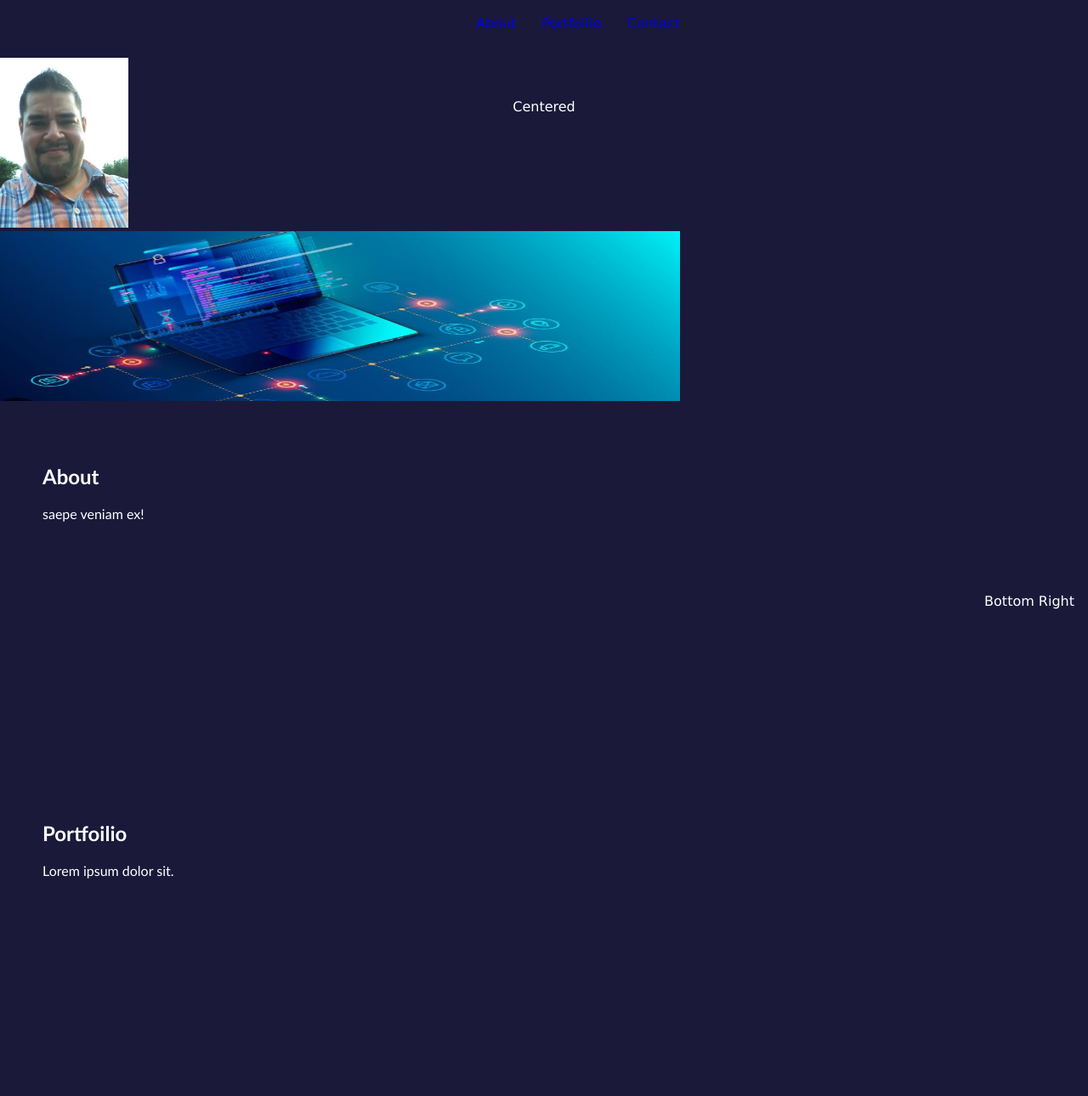
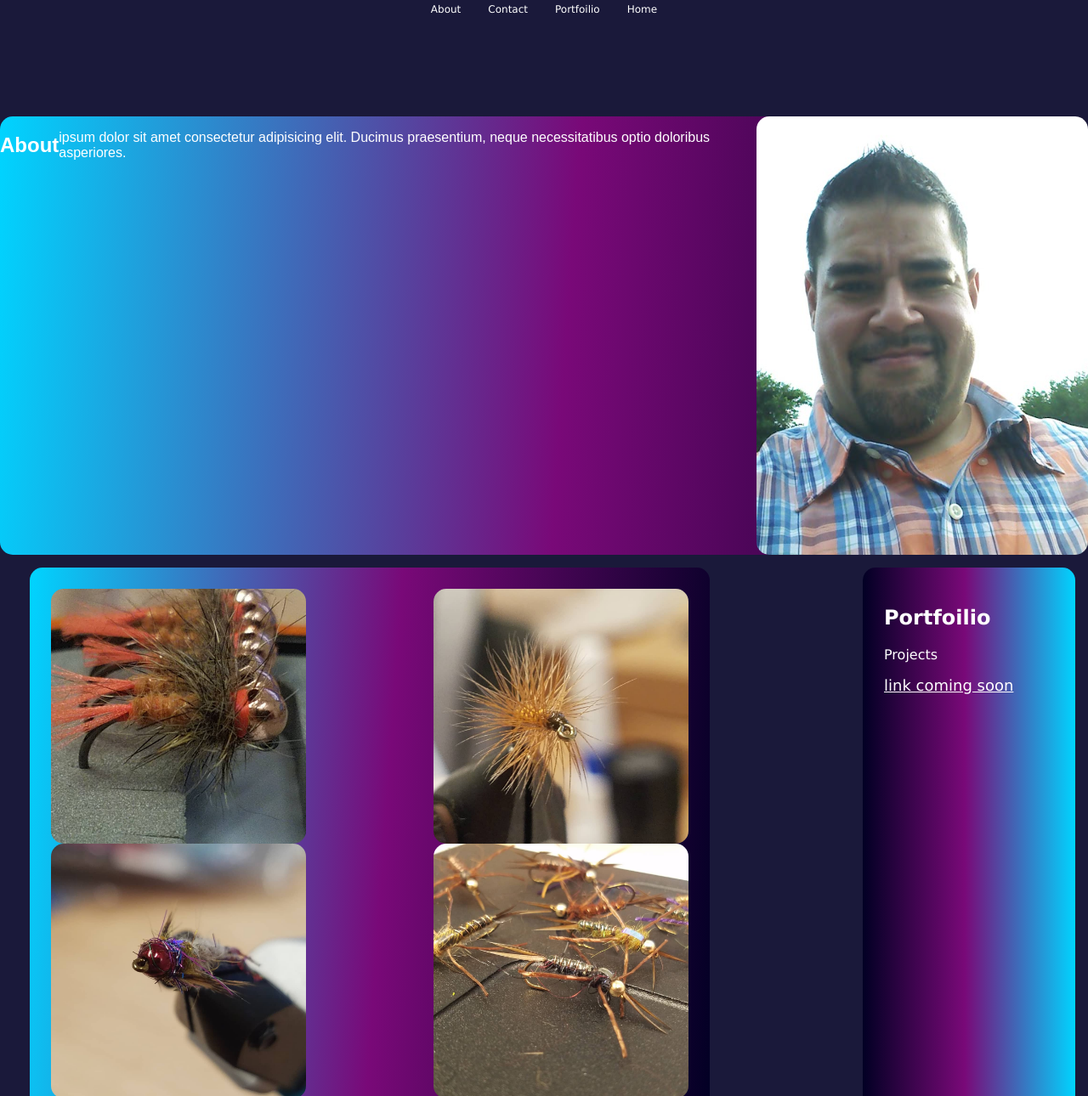
Before and after one commit to Fitbert/coder-portfoilio-page, a plain HTML site: page index.html in a window 1280 px wide. Shown: the part 75-1365 px from the top of the page at 85% size. Drawn offline with Linux system fonts and the light colour scheme.

Commit message:
Step update to the HTML page and Style sheet for effects.

```diff
--- a/Assets/css/style.css
+++ b/Assets/css/style.css
@@ -1,16 +1,10 @@
+*, *:before, *:after {
+    box-sizing: inherit;
+  }
 head {
     background-color: chartreuse;
 
 }
-header h1{
-    display: flex;
-    width: auto;
-    height: 50px;
-    /* background-color: beige; */
-    color: rgb(20, 236, 142)
-
-}
-
 body {
     display: inline-block;
     min-width: auto;
@@ -22,19 +16,82 @@ body {
     flex-wrap: nowrap;
     flex-direction: column;
 }
+header {
+    padding: 5px;
+    margin: 5px;
+    display: flex;
+    justify-content: center;
+}
+img{
+    border-radius: 15px;
+}
 
+/* h2{ */
+    display:inline-block;
+}
+/* header h1{
+    display: inline-block;
+    width: auto;
+    height: 50px;
+    color: rgb(20, 236, 142)
+} */
+
+/* .content{
+    padding-left: 15px;
+    display: grid;
+    grid-template-columns: 5fr ;
+} */
 
 nav{
     height: 50px;
     width: auto;
     padding: 0;
     /* background-color: beige; */
-    background-color: rgb(26, 25, 58);
+    /* background-color: rgb(26, 25, 58); */
     text-align: end;
+    color: white;
+    font-size: medium;
+    font-weight: 900;
+    text-decoration: none;
+/* ]   display: inline-block; */
 
 }
+/* transiston from Coder Coder Youtube */
+nav a{
+    transition: 300ms ease-in-out;
+}
 
-ul{
+nav a:hover{
+    color: rgb(20, 236, 142)}
+
+
+    ul {
+        list-style-type: none;
+        margin: 0;
+        padding: 0;
+        overflow: hidden;
+        /* background-color: #333; */
+      }
+
+      li {
+        float: right;
+      }
+
+      li a {
+        display: block;
+        color: white;
+        text-align: center;
+        padding: 14px 16px;
+        text-decoration: none;
+        font-size: 12px;
+      }
+
+      /* Change the link color to #111 (black) on hover */
+      li a:hover {
+        /* background-color: #111; */
+      }
+
+ /* ul{
     list-style-type: none;
 
 }
@@ -43,11 +100,12 @@ ul li{
     display: inline-block;
     margin-left: 25px;
 
-}
+/* */
 
-a{
+.header_home{
+    font-size: 30px;
     text-decoration: none;
-    flex: -1;
+    color: white;
 }
 main{
     width: 100%;
@@ -55,69 +113,139 @@ main{
     /* background-color: beige; */
 
 }
-
 .main-content {
     margin-bottom: 20px;
     padding: 50px;
     height: 300px;
     font-family: 'Gill Sans', 'Gill Sans MT', Calibri, 'Trebuchet MS', sans-serif;
-    background-color: rgb(26, 25, 58);
+    background: linear-gradient(274deg, rgba(2,0,36,1) 0%, rgba(121,9,120,1) 48%, rgba(0,212,255,1) 100%);
+border-radius: 15px;/* background-color: #0072bb; */
     color: #ffffff;
 }
 
-main img{
-    max-width: auto;
+.main-content img {
     max-height: 200px;
+}
+
+.main-content h2 {
+    margin-bottom: 20px;
+    font-size: 36px;
+}
+
+/* .main-content {
+    /* margin-bottom: 20px; */
+    /* padding: 50px; */
+    /* height: 300px; */
+    /* font-family: 'Gill Sans', 'Gill Sans MT', Calibri, 'Trebuchet MS', sans-serif;
+    background-color: rgb(26, 25, 58);
+    color: #ffffff; */
+} */
+
+/* aside h2{ */
+    text-align: center;
+    margin-bottom: 100px;
+    font-size: 50px;
 
 }
 
-.main headshot{
-    max-width: 100px;
-    max-height: 10px;
+main img{
+    padding: 15px;
+    max-width: 300px;
+    max-height: 200px;
+    border-radius: 15px;
+
+}
+/* #hero {
+    width: 50%;
+    height: 100vh;
+    background: url(/Assets/image/aths.png) top center;
+    background-size: cover;
+} */
+/* .hero-headshot{ */
+    /* max-width: 100px;
+    max-height: 100px;
     padding: 15px;
     border: 15px white;
     border-radius: 15px;
+} */
+/* .overlay-text {
+  position: relative;
+  top: 50%;
+  left: 50%;
+  transform: translate(-50%, -50%);
+  text-align: center;
+} */
+
+main {
+    margin-top: 100px;
+    padding: 0;
+    /* background-color: darkblue; */
+    /* background-image: url('../image/about.jpg'); Replace 'your-image.jpg' with the path to your image */
+    background-size: cover;
+    background-position: center;
+    font-family: 'Arial', sans-serif; /* You can change the font family */
+    color: white; Text color on top of the image
   }
-<style>
-p {
-  background-image: url('img_girl.jpg');
+.about-section{
+    display: flex;
+    background: linear-gradient(274deg, rgba(2,0,36,1) 0%, rgba(121,9,120,1) 48%, rgba(0,212,255,1) 100%);
+    border-radius: 15px;
+    @media (max-width: 600px){
+        flex-direction: column;)
     }
-</style>
 
-/* Container holding the image and the text */
-.container {
-    position: relative;
-    text-align: center;
+}
+
+.portfoilio p{
+        text-align: left;
+    }
+
+.grid-parent{
+    padding: 15px;
+    display: grid;
+    grid-template-columns: 2fr 1fr;
+    gap: 20px;
+    justify-items: right;
+
+}
+ /* @media-content(min-width:300px){
+        grid-template-columns: 1fr 30px;
+    }  */
+
+.img-parent{
+    padding: 25px;
+    display:grid;
+    grid-template-columns: 3fr 2fr;
+    background: rgb(2,0,36);
+background: linear-gradient(274deg, rgba(2,0,36,1) 0%, rgba(121,9,120,1) 48%, rgba(0,212,255,1) 100%);
+border-radius: 15px;
+}
+.portfoilio-content {
+    width: 200px;
+    padding: 25px;
+    background: rgb(2,0,36);
+    background: linear-gradient(90deg, rgba(2,0,36,1) 0%, rgba(121,9,120,1) 48%, rgba(0,212,255,1) 100%);
+    border-radius: 15px;
+}
+a{
+    font-size: large;
         color: white;
     }
 
 
-  /* Top left text */
-  .top-left {
-    position: absolute;
-    top: 8px;
-    left: 16px;
+    article div img{
+    height: 300px;
+    width: auto;
 }
 
-  /* Top right text */
-  .top-right {
-    position: absolute;
-    top: 8px;
-    right: 16px;
+    @media (max-width: 600px) {
+    grid-auto-flow: row;
+
   }
+section img{
+    position: right;
 
-  /* Bottom right text */
-  .bottom-right {
-    position: absolute;
-    bottom: 8px;
-    right: 16px;
 }
-
-  /* Centered text */
-  .centered {
-    position: absolute;
-    top: 25%;
-    left: 50%;
-    transform: translate(-50%, -50%);
-    z-index: 1;
+aside{
+    text-align: center;
 }
--- a/index.html
+++ b/index.html
@@ -8,50 +8,53 @@
     <link rel="stylesheet" href="https://cdnjs.cloudflare.com/ajax/libs/font-awesome/4.7.0/css/font-awesome.min.css">
 </head>
 
-<body flexbox>
+<body>
     <header>
-        <h1>Albert Terrazas</h1>
+        <nav>
+            <header><a href="/" class="header_home">Albert Terrazas</a>
                 </header>
-    <nav>
             <ul>
+                <li><a class="active" href="#home">Home</a></li>
+                <li><a href="#portfoilio">Portfoilio</a></li>
+                <li><a href="#call-to-action">Contact</a></li>
                 <li><a href="#about">About</a></li>
-           <li><a href="#portfoilio">Portfoilio</a></li>
-           <li> <a href="#contact">Contact</a></li>
-
             </ul>
         </nav>
-    <main>
-        <div class="headshot"><img src="./Assets/image/aths.png" alt="headshot"></div>
+    </header>
 
-        <div class="container">
-            <img src="./Assets/image/about.jpg" alt="Snow" style="width:800px; height: 900px;">
-            <div class="top-left">Top Left</div>
-            <div class="top-right">Top Right</div>
-            <div class="bottom-right">Bottom Right</div>
-            <div class="centered">Centered</div>
+    <main id="about" class="content">
+        <!-- code from https://bootstrapmade.com/demo/iPortfolio/ alex smith -->
+        <!-- <section id="hero" class="about-section"> -->
+            <div id="about" class="about-section">
+                <h2>About</h2>
+                <p>ipsum dolor sit amet consectetur adipisicing elit. Ducimus praesentium, neque necessitatibus optio doloribus asperiores.</p>
+
+            <img src="/Assets/image/aths.png" alt="">
             </div>
+    </main>
+    <div>
+        <article class="grid-parent">
+            <div class="img-parent">
+                <img src="/Assets/image/IMG_20181214_223249_815.jpg" alt="">
+                <img src="/Assets/image/IMG_20181201_023534_232.jpg" alt="">
+                <img src="/Assets/image/IMG_20190110_035223_251.jpg" alt="">
+                <img src="/Assets/image/IMG_20190115_230608_954.jpg" alt="">
+            </div>
+            <section id="portfoilio" class="portfoilio-content">
+                <h2>Portfoilio </h2>
+                <p>Projects</p>
+                <a href="">link coming soon </a>
+            </section>
 
-        <div id="about" class="main-content">
-            <!-- <a href="" class="herf"></a>  <img src="./Assets/image/about.jpg" alt="itprotoday.com"> -->
-            <h2>About </h2>
-            <!-- <p>Lorem ipsum dolor sit amet.</p> -->
-            <!-- <img src="./Assets/image/about.jpg" alt="Girl in a jacket"> -->
-            <!-- <div class="top-left">Lorem, ipsum dolor sit amet consectetur adipisicing elit. Deserunt, hic quasi repudiandae -->
-                saepe veniam ex!</div>
-            <!-- <p style="background-image: url(./Assets/image/about.jpg);"> -->
-        </div>
-        <div id="portfoilio" class="main-content">
-            <!-- <img src="./Assets/image/portfolio.jpg" alt="person in front of code from spaces"> -->
-            <h2>Portfoilio </h2>
-                <p>Lorem ipsum dolor sit.</p>
-        </div>
-        <div id="contact" class="main-content">
-            <img src="" alt="">
+            </article>
+        <aside id="call-to-action" class="main-content">
             <h2>Contact</h2>
             <p><a href="mailto:albert.terrazas@gmail.com">Send email</a></p>
             <i style="font-size:24px" class="fa">&#xf08c;</i>
+          </aside>
     </div>
-    </main>
+
+
 
 </body>
 </html>
--- /dev/null
+++ b/sample/assets/css/style.css
@@ -0,0 +1,42 @@
+html {
+    box-sizing: border-box;
+    font-size: 100%;
+  }
+
+  *, *:before, *:after {
+    box-sizing: inherit;
+  }
+
+  body {
+    margin: 0px;
+    padding: 20px;
+    background-color: #101010;
+    color: #ffffff;
+    font-family: Arial, Helvetica, sans-serif;
+    line-height: 1.3;
+  }
+
+  .main-content, .sidebar {
+    padding: 20px;
+    border-radius: 12px;
+  }
+
+  .main-content {
+    background: rgb(2,0,36);
+    background: linear-gradient(90deg, rgba(2,0,36,1) 0%, rgba(9,9,121,1) 35%, rgba(0,212,255,1) 100%);
+  }
+
+  .sidebar {
+    background: rgb(131,58,180);
+    background: linear-gradient(90deg, rgba(131,58,180,1) 0%, rgba(253,29,29,1) 50%, rgba(252,176,69,1) 100%);
+  }
+
+  .grid-parent {
+    display: grid;
+    grid-template-columns: 1fr;
+    gap: 20px;
+
+    @media (min-width: 56.25em){
+      grid-template-columns: 1fr 300px;
+    }
+  }
```
Also changed, not shown: sample/try2.html (added, +28 -0 lines), Assets/image/IMG_20181201_023534_232.jpg (added), Assets/image/IMG_20181214_223249_815.jpg (added), Assets/image/IMG_20190110_035223_251.jpg (added), Assets/image/IMG_20190115_230608_954.jpg (added), Assets/image/image-coming-soon.jpeg (added), 1 other file. Lines whose indentation alone changed are shown as unchanged.
